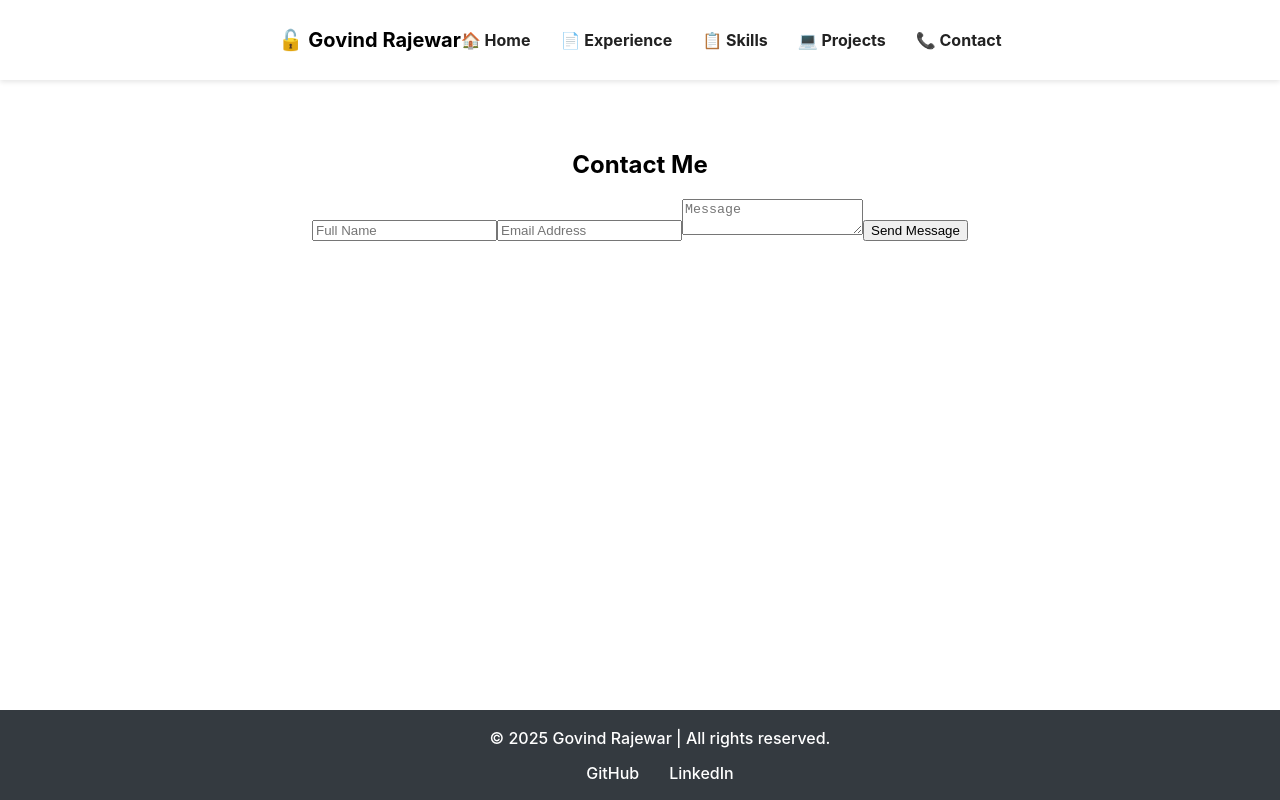
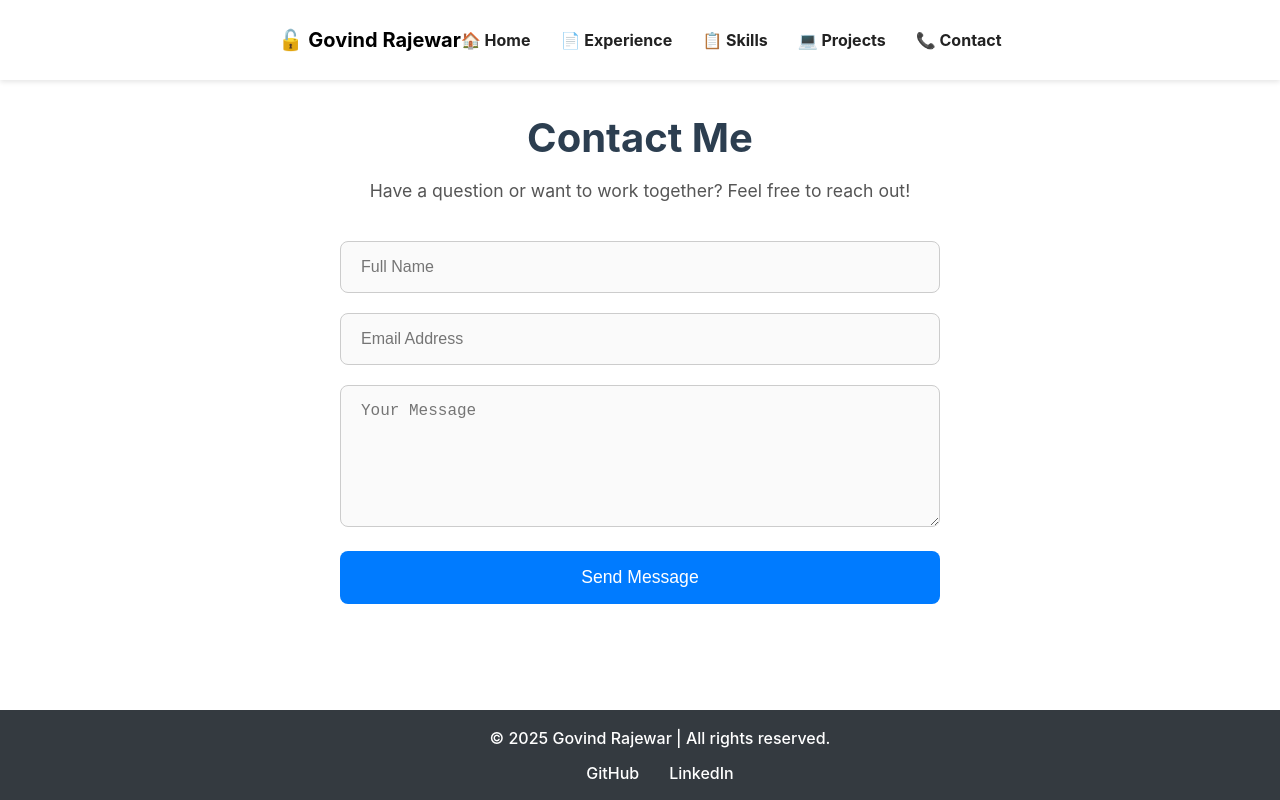
Before and after one commit to Govindrajewar/Govind-Rajewar, a React (Create React App) app: page /Govind-Rajewar/contact in a window 1280 px wide. Built offline with nearby package versions, Linux system fonts and the light colour scheme.

Commit message:
Updated Contact Page

```diff
--- a/src/pages/Contact.jsx
+++ b/src/pages/Contact.jsx
@@ -1,21 +1,51 @@
-import React from "react";
+import "../style/Contact.css";
 
 function Contact() {
   return (
-    <div style={styles.container}>
-      <h2>Contact Me</h2>
-      <form>
-        <input type="text" placeholder="Full Name" required />
-        <input type="email" placeholder="Email Address" required />
-        <textarea placeholder="Message" required></textarea>
-        <button type="submit">Send Message</button>
-      </form>
+    <div className="contact-container">
+      <div className="contact-content">
+        <h2>Contact Me</h2>
+        <p>Have a question or want to work together? Feel free to reach out!</p>
+        <form
+          className="contact-form"
+          action="https://formsubmit.co/abhirajewar87@gmail.com"
+          method="POST"
+        >
+          <div className="form-group">
+            <input type="text" name="name" placeholder="Full Name" required />
+          </div>
+          <div className="form-group">
+            <input
+              type="email"
+              name="email"
+              placeholder="Email Address"
+              required
+            />
+          </div>
+          <div className="form-group">
+            <textarea
+              name="message"
+              placeholder="Your Message"
+              rows="6"
+              required
+            ></textarea>
+          </div>
+
+          {/* Anti-bot hidden field */}
+          <input type="hidden" name="_captcha" value="false" />
+          <input
+            type="hidden"
+            name="_next"
+            value="https://your-portfolio-url.com/thank-you"
+          />
+
+          <button type="submit" className="submit-btn">
+            Send Message
+          </button>
+        </form>
+      </div>
     </div>
   );
 }
 
-const styles = {
-  container: { textAlign: "center", padding: "50px" }
-};
-
 export default Contact;
--- /dev/null
+++ b/src/style/Contact.css
@@ -0,0 +1,105 @@
+.contact-container {
+  padding: 80px 20px;
+  max-width: 600px;
+  margin: auto;
+  text-align: center;
+  box-sizing: border-box;
+}
+
+.contact-content h2 {
+  font-size: 2.5rem;
+  margin-bottom: 15px;
+  color: #2c3e50;
+}
+
+.contact-content p {
+  font-size: 1.1rem;
+  color: #555;
+  margin-bottom: 40px;
+}
+
+.contact-form {
+  display: flex;
+  flex-direction: column;
+  gap: 20px;
+  width: 100%;
+  box-sizing: border-box;
+}
+
+.form-group {
+  width: 100%;
+}
+
+.form-group input,
+.form-group textarea {
+  width: 100%;
+  padding: 16px 20px;
+  border: 1px solid #ccc;
+  border-radius: 8px;
+  font-size: 1rem;
+  outline: none;
+  transition: border-color 0.3s ease, box-shadow 0.3s ease;
+  background-color: #fafafa;
+  box-sizing: border-box;
+}
+
+.form-group input:focus,
+.form-group textarea:focus {
+  border-color: #007bff;
+  box-shadow: 0 0 5px rgba(0, 123, 255, 0.3);
+}
+
+.submit-btn {
+  padding: 16px 20px;
+  background: #007bff;
+  color: #fff;
+  border: none;
+  border-radius: 8px;
+  font-size: 1.1rem;
+  cursor: pointer;
+  transition: background 0.3s ease, transform 0.2s ease;
+}
+
+.submit-btn:hover {
+  background: #0056b3;
+  transform: translateY(-2px);
+}
+
+.contact-container {
+  padding: 0;
+}
+
+.success-message {
+  font-size: 1.3rem;
+  color: green;
+  padding: 20px;
+  font-weight: bold;
+}
+
+/* Fully responsive for small devices */
+@media (max-width: 480px) {
+  .contact-container {
+    padding: 60px 15px;
+  }
+
+  .contact-content h2 {
+    font-size: 2rem;
+  }
+
+  .contact-content p {
+    font-size: 1rem;
+    margin-bottom: 30px;
+  }
+
+  .submit-btn {
+    font-size: 1rem;
+    padding: 14px 18px;
+  }
+
+  .success-message {
+    font-size: 1.3rem;
+    color: green;
+    padding: 20px;
+    font-weight: bold;
+  }
+}
```
